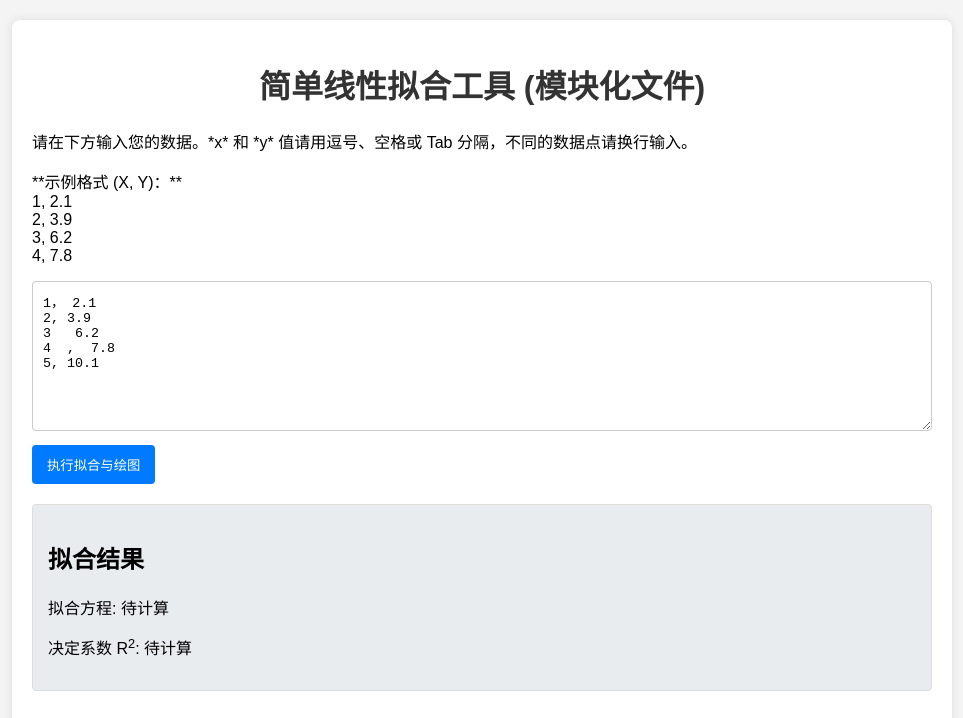
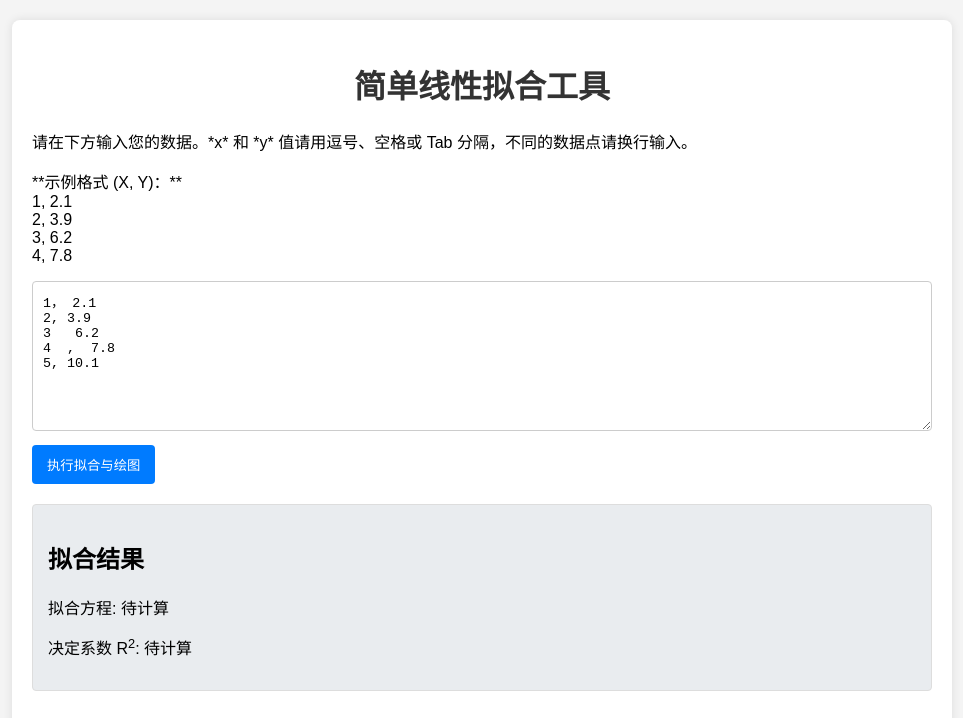
Before and after one commit to liuf1234/linear-regression-tool, a plain HTML site: page index.html in a window 1280 px wide. Shown: the whole page, without its empty margins (158-1121 px from the left). Drawn offline with nearby package versions, Linux system fonts and the light colour scheme.

Commit message:
Update index.html

```diff
--- a/index.html
+++ b/index.html
@@ -3,7 +3,7 @@
 <head>
     <meta charset="UTF-8">
     <meta name="viewport" content="width=device-width, initial-scale=1.0">
-    <title>在线线性拟合工具 (模块化文件)</title>
+    <title>在线线性拟合工具</title>
     <script src="https://cdn.jsdelivr.net/npm/chart.js@3.7.1/dist/chart.min.js"></script>
     <style>
         /* CSS 样式保持不变 */
@@ -100,7 +100,7 @@
 </div>
 
 <div class="container">
-    <h1>简单线性拟合工具 (模块化文件)</h1>
+    <h1>简单线性拟合工具</h1>
 
     <p>请在下方输入您的数据。*x* 和 *y* 值请用逗号、空格或 Tab 分隔，不同的数据点请换行输入。</p>
     <p>
@@ -137,4 +137,5 @@
 </script>
 
 </body>
+
 </html>
```
